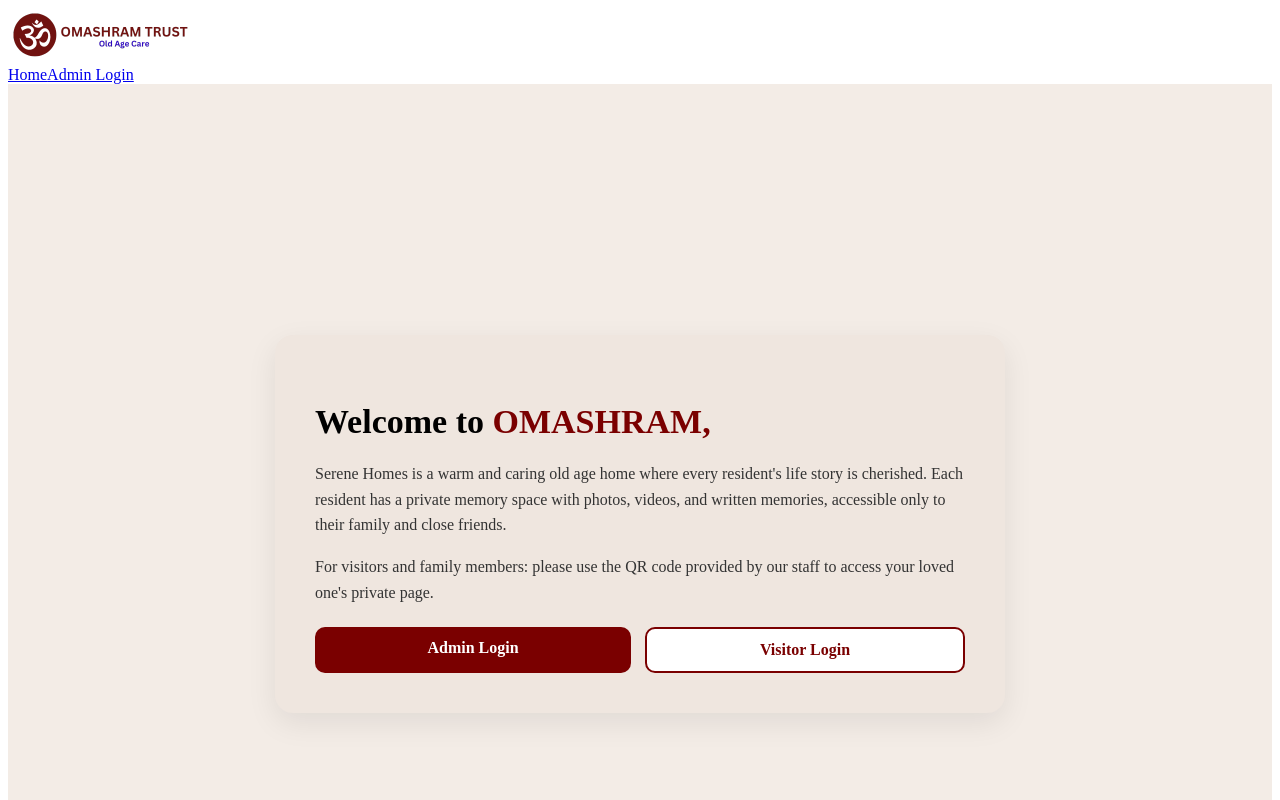
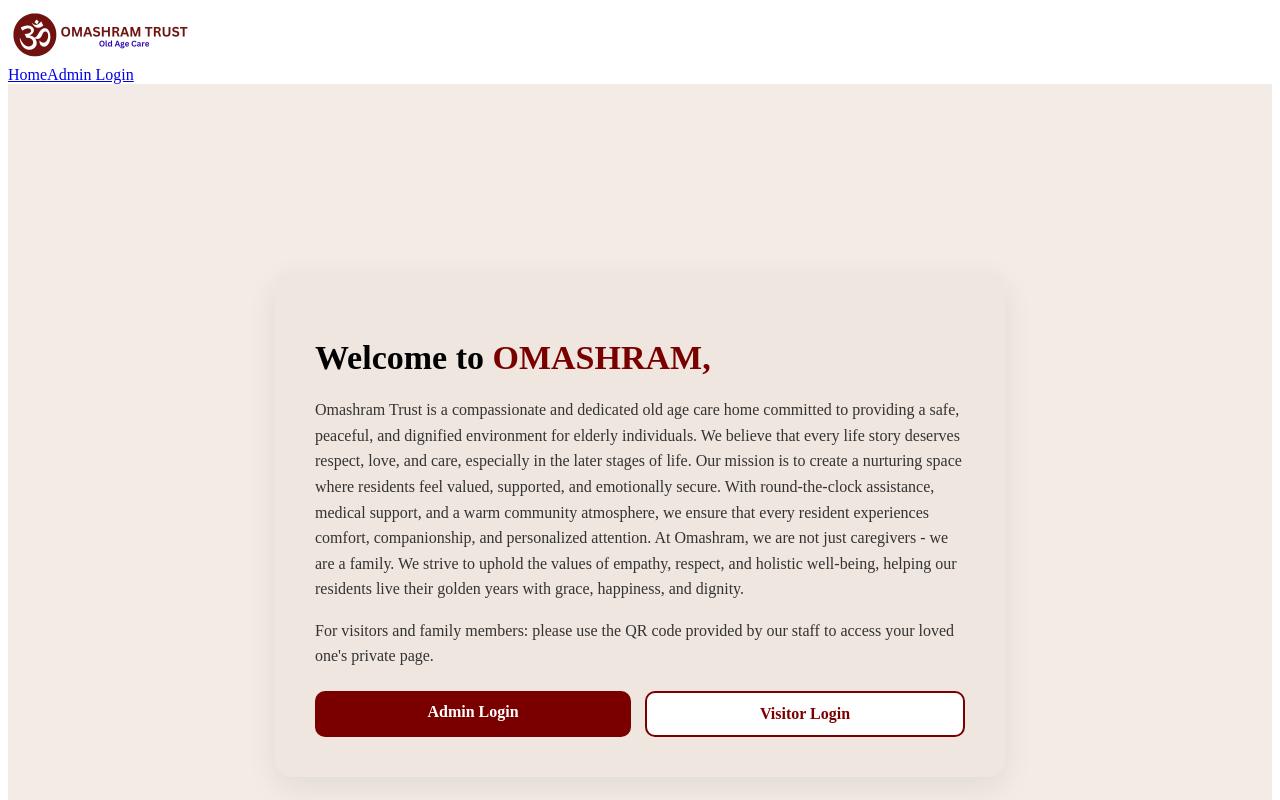
Before and after one commit to om-ashram-tech/serene-homes-memory-platform, a React (Vite) app: page / in a window 1280 px wide. Shown: the top 800 px of the page. Built offline with nearby package versions, Linux system fonts and the light colour scheme; the HTML template or start-up script is replaced by a standard one.

Commit message:
Final edits

```diff
--- a/index.html
+++ b/index.html
@@ -2,7 +2,7 @@
 <html lang="en">
   <head>
     <meta charset="UTF-8" />
-    <title>Serene Homes</title>
+    <title>OmashramTrust</title>
     <meta name="viewport" content="width=device-width, initial-scale=1.0" />
   </head>
   <body>
--- a/src/pages/Home.jsx
+++ b/src/pages/Home.jsx
@@ -98,11 +98,12 @@ export default function Home() {
         </h1>
 
         <p style={{ fontSize: "clamp(14px, 4vw, 16px)", lineHeight: "1.6", color: "#333" }}>
-          Serene Homes is a warm and caring old age home where every resident's
-          life story is cherished. Each resident has a private memory space with
-          photos, videos, and written memories, accessible only to their family
-          and close friends.
-        </p>
+          Omashram Trust is a compassionate and dedicated old age care home committed to providing a safe, peaceful, and dignified environment for elderly individuals. We believe that every life story deserves respect, love, and care, especially in the later stages of life.
+
+          Our mission is to create a nurturing space where residents feel valued, supported, and emotionally secure. With round-the-clock assistance, medical support, and a warm community atmosphere, we ensure that every resident experiences comfort, companionship, and personalized attention.
+
+          At Omashram, we are not just caregivers - we are a family. We strive to uphold the values of empathy, respect, and holistic well-being, helping our residents live their golden years with grace, happiness, and dignity.
+          </p>
 
         <p style={{ fontSize: "clamp(14px, 4vw, 16px)", lineHeight: "1.6", color: "#333" }}>
           For visitors and family members: please use the QR code provided by
```
